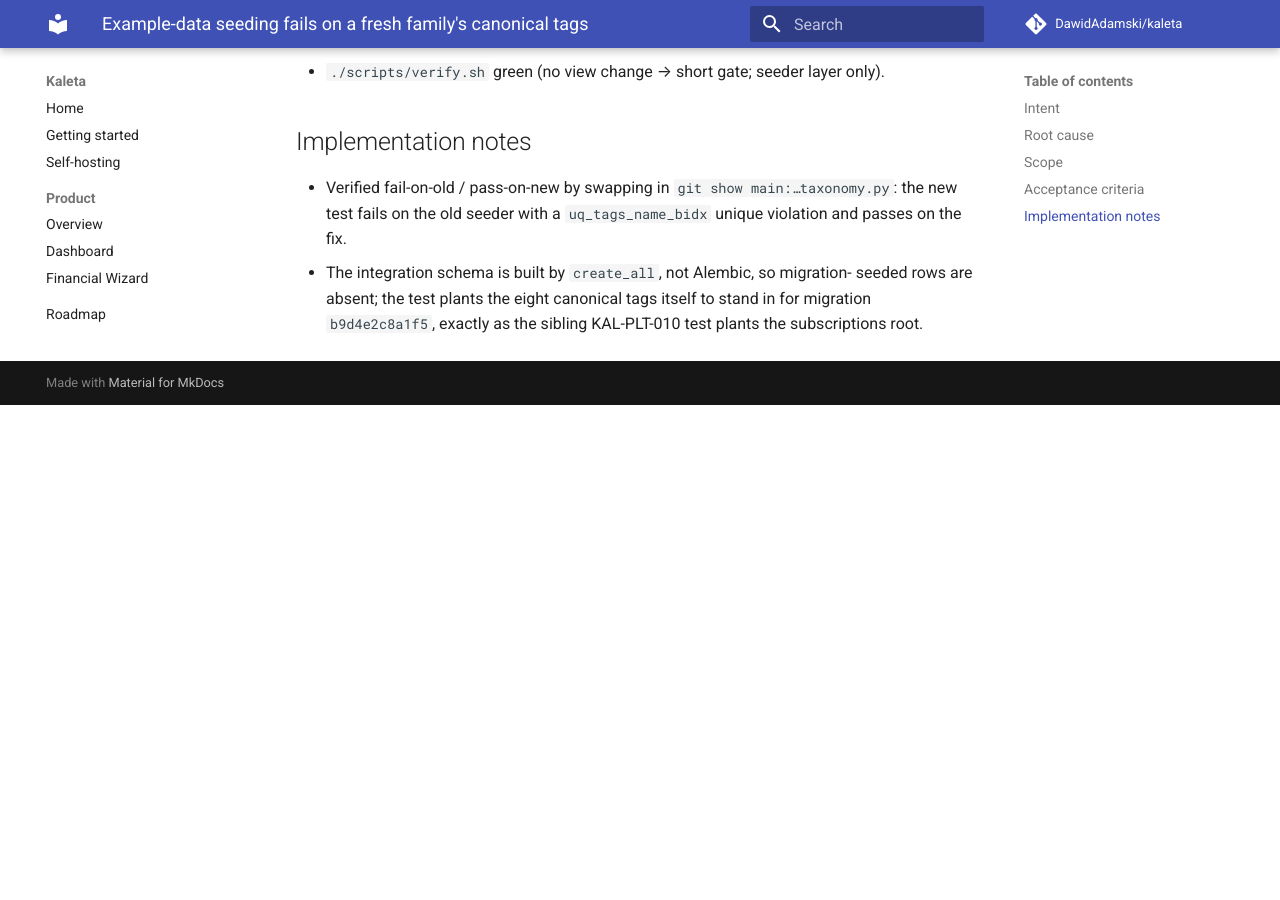
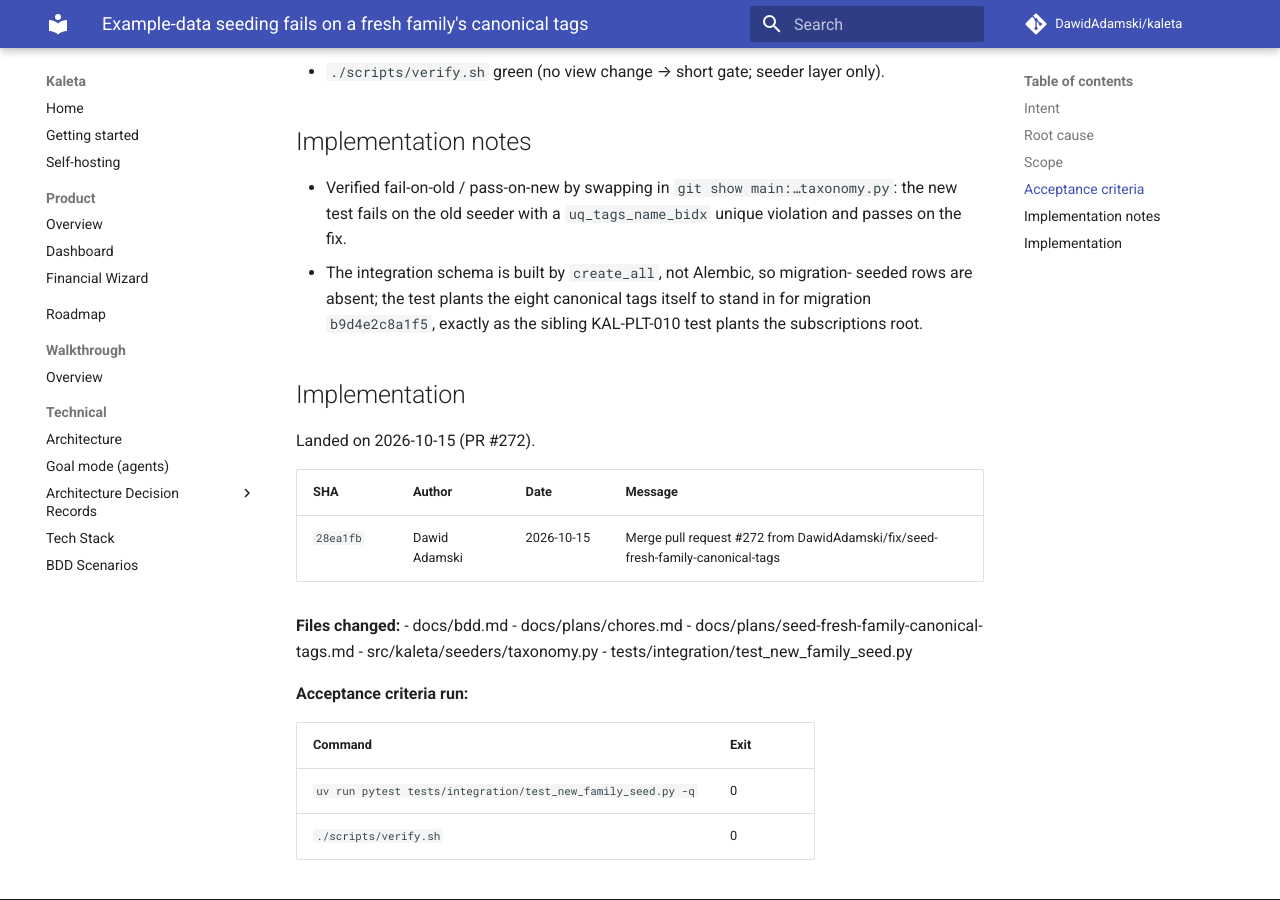
Before and after one commit to DawidAdamski/kaleta, an MkDocs documentation site: the page built from docs/plans/archive/seed-fresh-family-canonical-tags.md, in a window 1280 px wide and 900 px high, scrolled down 920 px. Built offline with MkDocs 1.6.1 and Material for MkDocs 9.7.7, drawn with Linux system fonts in a browser that asks for light colours; comment, search, counter and statistics services are not loaded; before the commit the page ends 1325 px from its top, so only the background shows below that.

Commit message:
docs(plans): archive seed-fresh-family-canonical-tags (#272)

```diff
--- a/docs/plans/seed-fresh-family-canonical-tags.md
+++ b/docs/plans/archive/seed-fresh-family-canonical-tags.md
@@ -3,8 +3,9 @@
 title: Example-data seeding fails on a fresh family's canonical tags
 area: platform
 effort: small
-status: in-progress
-roadmap_ref: ../roadmap.md#seed
+status: archived
+archived_at: 2026-10-15
+roadmap_ref: ../../roadmap.md#seed
 ---
 
 # Example-data seeding fails on a fresh family's canonical tags
@@ -48,3 +49,25 @@
   seeded rows are absent; the test plants the eight canonical tags itself to
   stand in for migration `b9d4e2c8a1f5`, exactly as the sibling KAL-PLT-010
   test plants the subscriptions root.
+
+## Implementation
+
+Landed on 2026-10-15 (PR #272).
+
+| SHA | Author | Date | Message |
+|---|---|---|---|
+| `28ea1fb` | Dawid Adamski | 2026-10-15 | Merge pull request #272 from DawidAdamski/fix/seed-fresh-family-canonical-tags |
+
+**Files changed:**
+- docs/bdd.md
+- docs/plans/chores.md
+- docs/plans/seed-fresh-family-canonical-tags.md
+- src/kaleta/seeders/taxonomy.py
+- tests/integration/test_new_family_seed.py
+
+**Acceptance criteria run:**
+
+| Command | Exit |
+|---|---|
+| `uv run pytest tests/integration/test_new_family_seed.py -q` | 0 |
+| `./scripts/verify.sh` | 0 |
```
